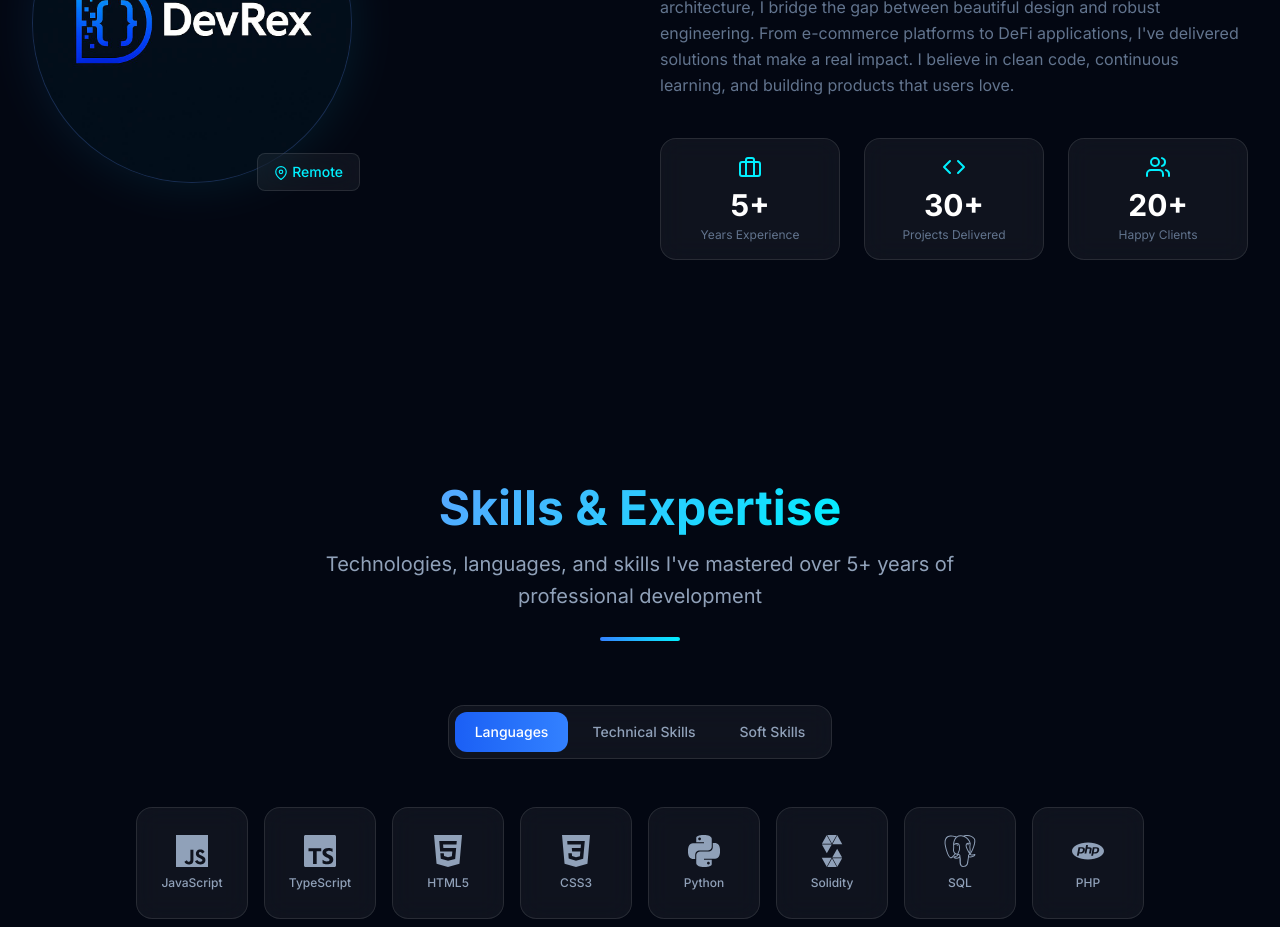
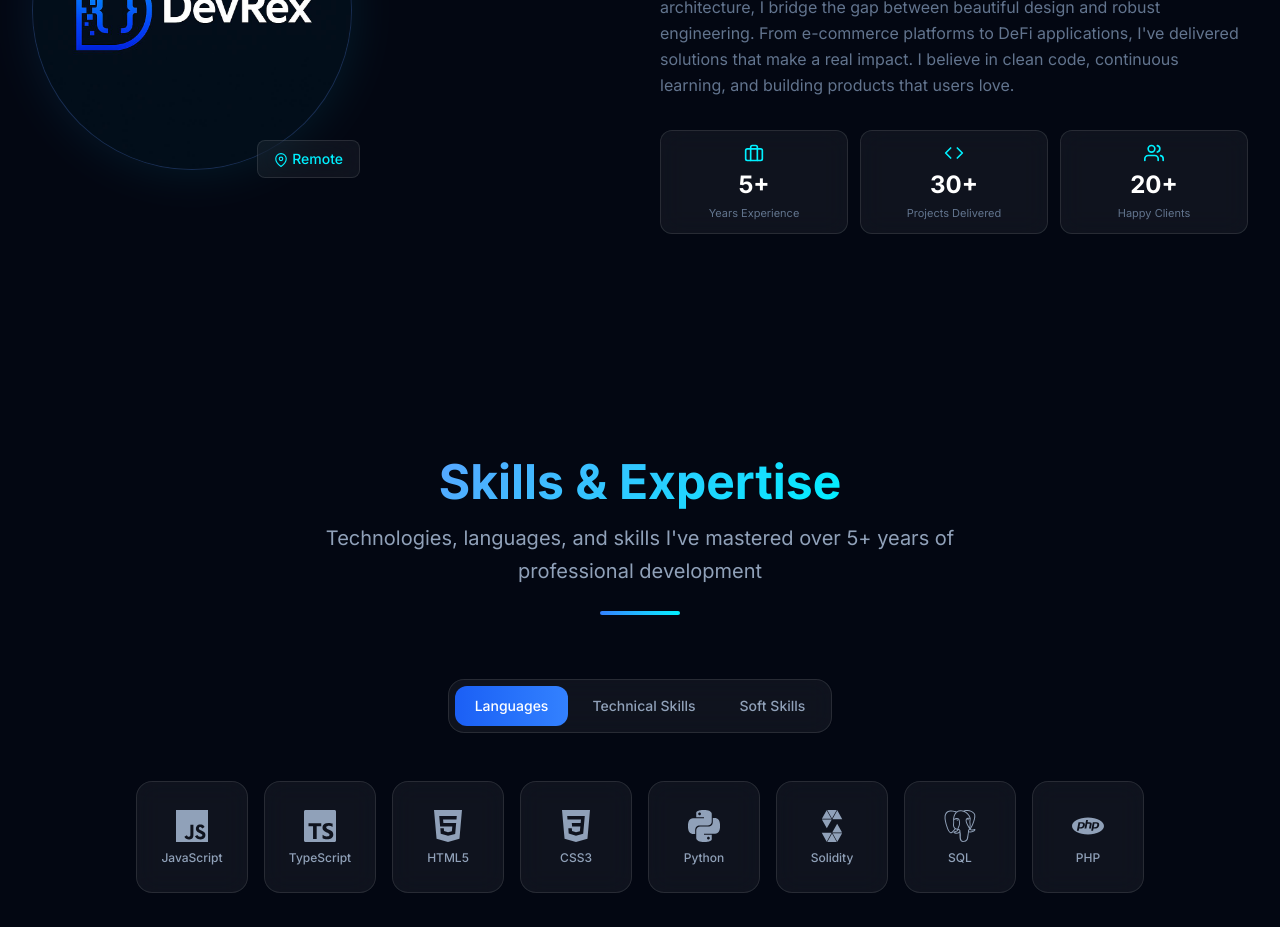
Before and after one commit to Rexzy2005/myporfolio, a React (Vite) app: page / in a window 1280 px wide. Shown: the part 1400-2327 px from the top of the page. Built offline with nearby package versions, Linux system fonts and the light colour scheme.

Commit message:
refactor: update stats section layout and styling for improved readability

```diff
--- a/src/sections/About.tsx
+++ b/src/sections/About.tsx
@@ -93,18 +93,18 @@ export default function About() {
 
           {/* Stats */}
           <AnimatedWrapper direction="up" delay={0.3}>
-            <div className="grid grid-cols-3 gap-6 mt-10">
+            <div className="grid grid-cols-3 gap-3 mt-8">
               {stats.map(({ icon: Icon, value, label, suffix }) => (
                 <div
                   key={label}
-                  className="text-center p-4 rounded-2xl transition-all glass hover:bg-white/5"
+                  className="text-center p-3 rounded-xl transition-all glass hover:bg-white/5"
                 >
-                  <Icon className="mx-auto mb-2 text-neon" size={24} />
-                  <div className="text-3xl font-bold text-white">
+                  <Icon className="mx-auto mb-1.5 text-neon" size={20} />
+                  <div className="text-2xl font-bold text-white">
                     <CountUp target={value} />
                     {suffix}
                   </div>
-                  <p className="text-xs mt-1 text-slate-500">
+                  <p className="text-[11px] mt-1 text-slate-500">
                     {label}
                   </p>
                 </div>
```
